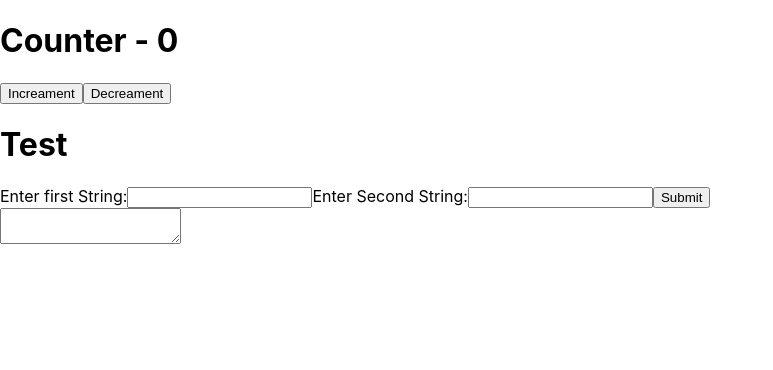
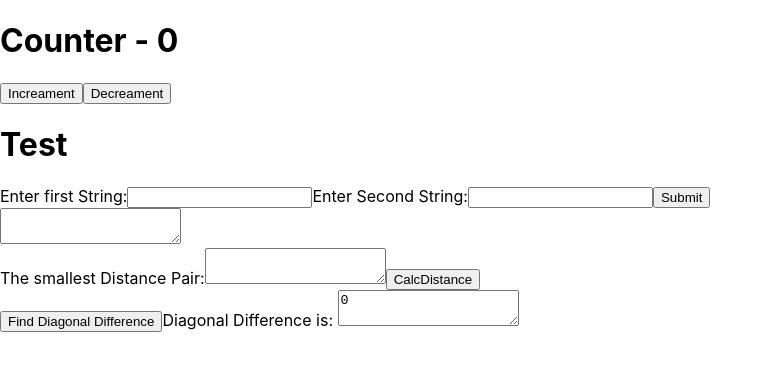
Before and after one commit to SagarDBhatt/ReactJs-Coding-Exercises, a React (Create React App) app in the folder react-exercises/: page / in a window 1280 px wide. Shown: the top 370 px of the page, without its empty margins (0-773 px from the left). Built offline with nearby package versions, Linux system fonts and the light colour scheme.

Commit message:
Algorithm Diagonal Difference

```diff
--- a/react-exercises/src/App.js
+++ b/react-exercises/src/App.js
@@ -2,12 +2,20 @@ import logo from './logo.svg';
 import './App.css';
 import CounterApp from './pages/exercises/counter';
 import LevenshteinDistance from './pages/exercises/Algochurn.com/findLevenshteinDistance';
+import CalculateTheSmallestDifference from './pages/exercises/Algochurn.com/calcSmallestDifferenceBetnArrays';
+import SolveDiagonalDifference from './pages/exercises/HackerRank/Algorithm/DiagonalDifference';
 
 function App() {
   return (
     <div id="coding-practice-div-parent-tag">
      <CounterApp />
      <LevenshteinDistance />
+
+      {/* Exercise 3: */}
+      <CalculateTheSmallestDifference />
+
+      <SolveDiagonalDifference />
+
     </div>
     // <div className="App">
     //   <header className="App-header">
--- /dev/null
+++ b/react-exercises/src/pages/exercises/Algochurn.com/calcSmallestDifferenceBetnArrays.jsx
@@ -0,0 +1,48 @@
+//Give the 2 arrays, iterate each elements and find the elements with the minimal differences.
+
+import React, {useState} from "react";
+
+const CalculateTheSmallestDifference = () => {
+
+    const [array1, setArray1] = useState([-1, 5, 10, 20, 28, 3]);
+    const [array2, setArray2] = useState([26, 134, 135, 15, 17]);
+    const [resultArr, setResultArr] = useState([]);
+
+    const calcTheSmallestDistance = (arr1, arr2) => {
+        let minDistance = 10000000;
+        let newArr = [...resultArr];
+
+        for(let i = 0; i < arr1.length; i++){
+            for(let j = 0; j < arr2.length; j++){
+                if( Math.abs(arr1[i] - arr2[j] ) < minDistance){
+                    minDistance = Math.abs(arr1[i] - arr2[j]);
+                    // newArr.push(arr1[i]);
+                    // newArr.push(arr2[j]);
+                    newArr[0] = arr1[i];
+                    newArr[1] = arr2[j];
+
+                    console.log(newArr);
+                }
+            }//EofFor J
+        }//EofFor I
+        return newArr;
+    }
+
+    const handleSubmit = (event) => {
+        event.preventDefault();
+        setResultArr(calcTheSmallestDistance(array1, array2));
+    }
+
+    return(
+        <div id="smallestDistance">
+            <form id="calcMinDist" onSubmit={handleSubmit}>
+                <label id="smallestDistanceLabel">The smallest Distance Pair:</label>
+                <textarea id="answerSmallestDistance" value={resultArr}></textarea>
+                <button type="suibmit">CalcDistance</button>
+            </form>
+
+        </div>
+    )
+}
+
+export default CalculateTheSmallestDifference;
--- /dev/null
+++ b/react-exercises/src/pages/exercises/HackerRank/Algorithm/DiagonalDifference.jsx
@@ -0,0 +1,51 @@
+import React, {useState} from "react";
+
+const SolveDiagonalDifference = () => {
+
+    const [array, setArray] = useState([[1,2,3], [4,5,6], [9,8,9]]);
+    const [difference, setDifference] = useState(0);
+    const [leftDiagonal, setLeftDiagonal] = useState(0);
+    const [rightDiagonal, setRightDiagonal] = useState(0);
+
+    const handleDiagonalDifference = () => {
+        let leftDiagonal = 0;
+        let rightDiagonal = 0;
+
+        for(var i = 0; i < array.length; i++){
+            //console.log(array[i]);
+
+            for(var j =0; j < array[i].length; j++){
+                //console.log("array[i][j]" + array[i][j]);
+                if(i == j){
+                    console.log("LD = " + array[i][j]);
+                    leftDiagonal += array[i][j];
+                }
+                if(i == (array[i].length-j-1)){
+                    console.log("Right DD = " + array[i][j]);
+                    rightDiagonal +=  array[i][j];
+                }
+            }
+        }
+
+        setDifference(Math.abs(leftDiagonal-rightDiagonal));
+    }
+
+    const handleSubmitDD = (e) => {
+        e.preventDefault();
+        handleDiagonalDifference();
+    }
+
+    return(
+        <div>
+            <form onSubmit={handleSubmitDD}>
+                <button id="btnFindDD" type="submit">Find Diagonal Difference</button>
+                <lable>Diagonal Difference is: </lable>
+                <textarea value={difference}></textarea>
+            </form>
+        </div>
+
+    )
+
+}
+
+export default SolveDiagonalDifference;
```
